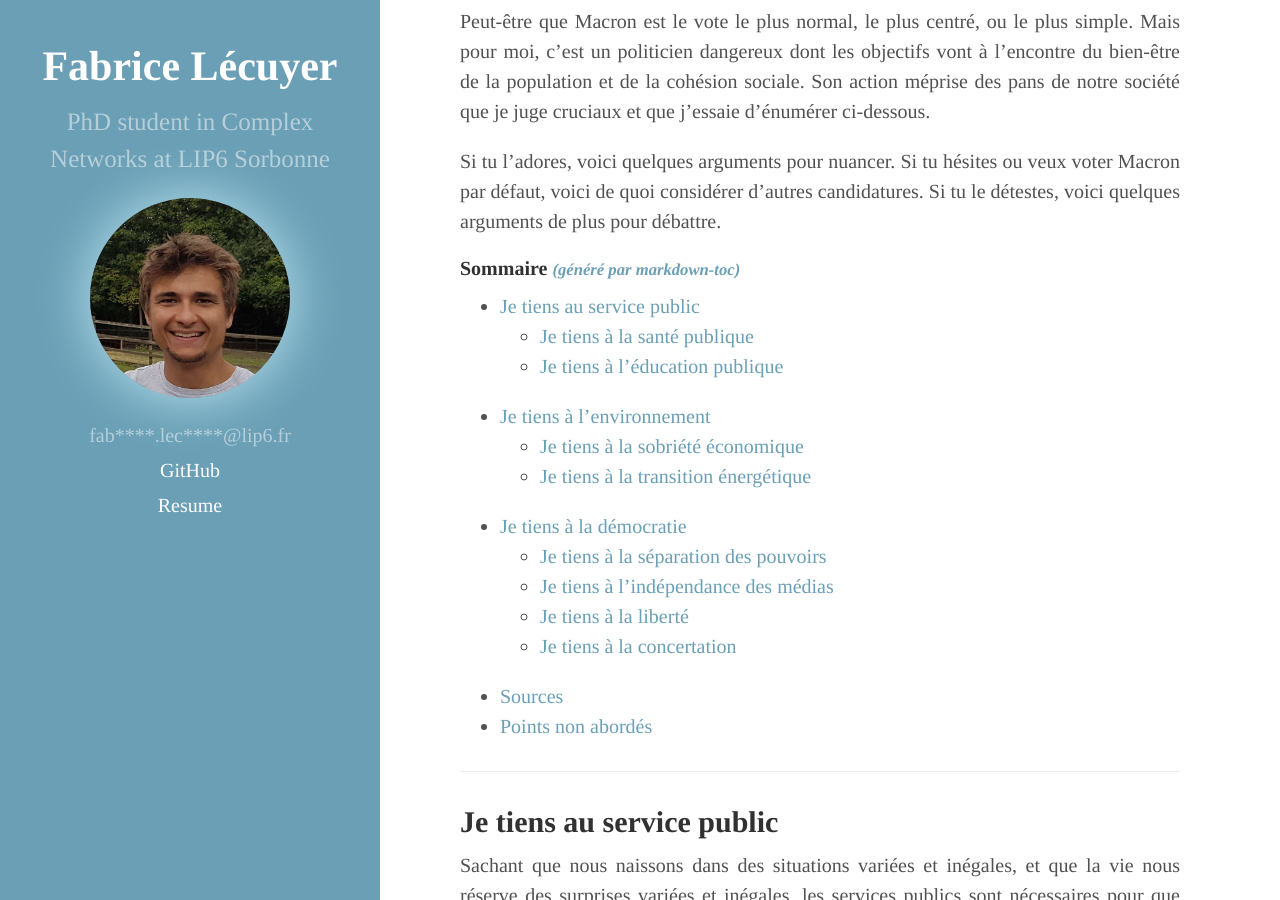
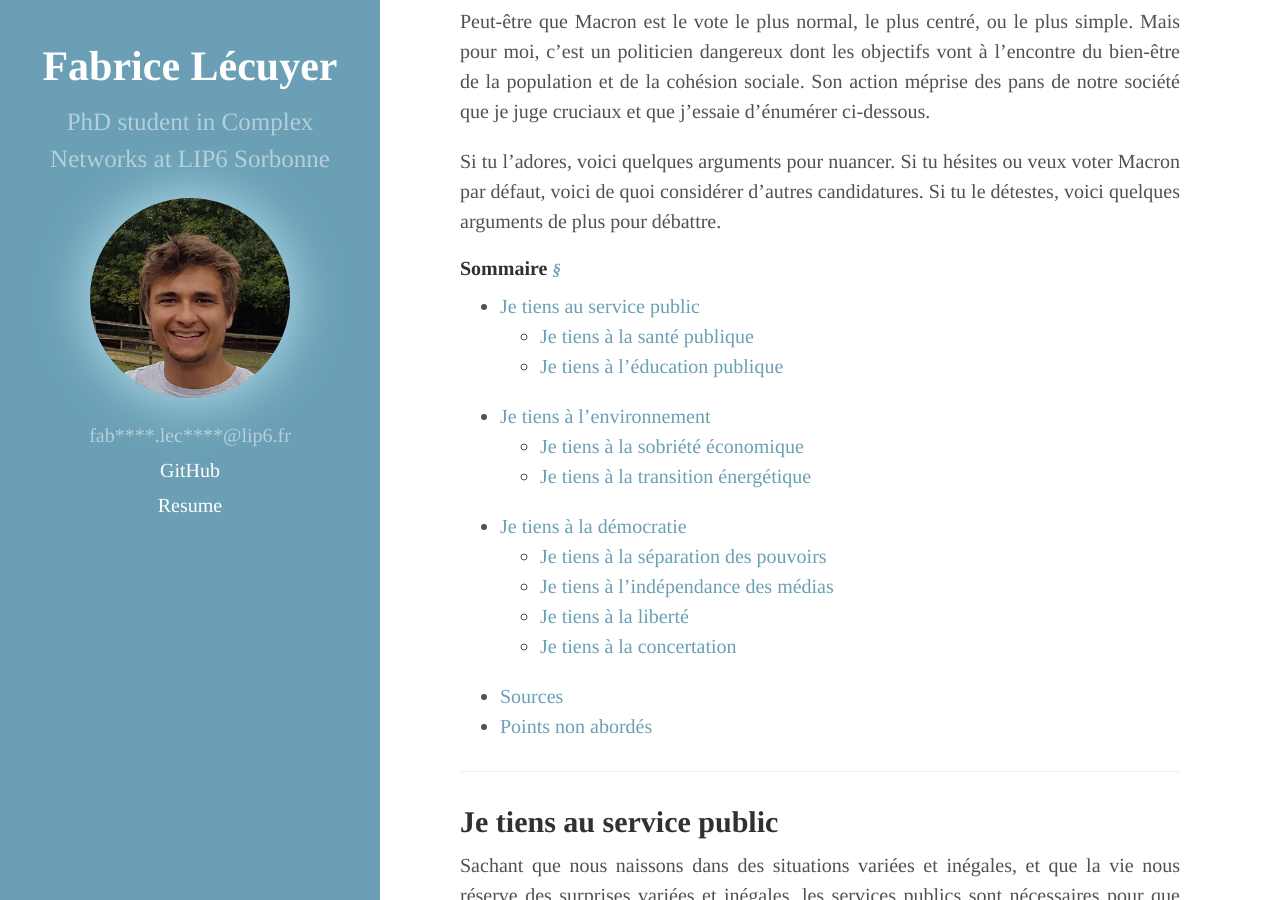
Before and after one commit to lecfab/lecfab.github.io, a Jekyll site: the page built from _posts/2022-04-05-macron-non.md, in a window 1280 px wide and 900 px high, scrolled down 341 px. Built offline with Jekyll 4.4.1, drawn with Linux system fonts in a browser that asks for light colours.

Commit message:
2022 statement

```diff
--- a/_posts/2022-04-05-macron-non.md
+++ b/_posts/2022-04-05-macron-non.md
@@ -12,7 +12,7 @@
 
 Si tu l'adores, voici quelques arguments pour nuancer. Si tu hésites ou veux voter Macron par défaut, voici de quoi considérer d'autres candidatures. Si tu le détestes, voici quelques arguments de plus pour débattre.
 
-#### Sommaire <small><i><a href='http://ecotrust-canada.github.io/markdown-toc/'>(généré par markdown-toc)</a></i></small>
+#### Sommaire <small><i><a href='http://ecotrust-canada.github.io/markdown-toc/'>§</a></i></small>
 
   * [Je tiens au service public](#je-tiens-au-service-public)
     + [Je tiens à la santé publique](#je-tiens---la-sant--publique)
```
